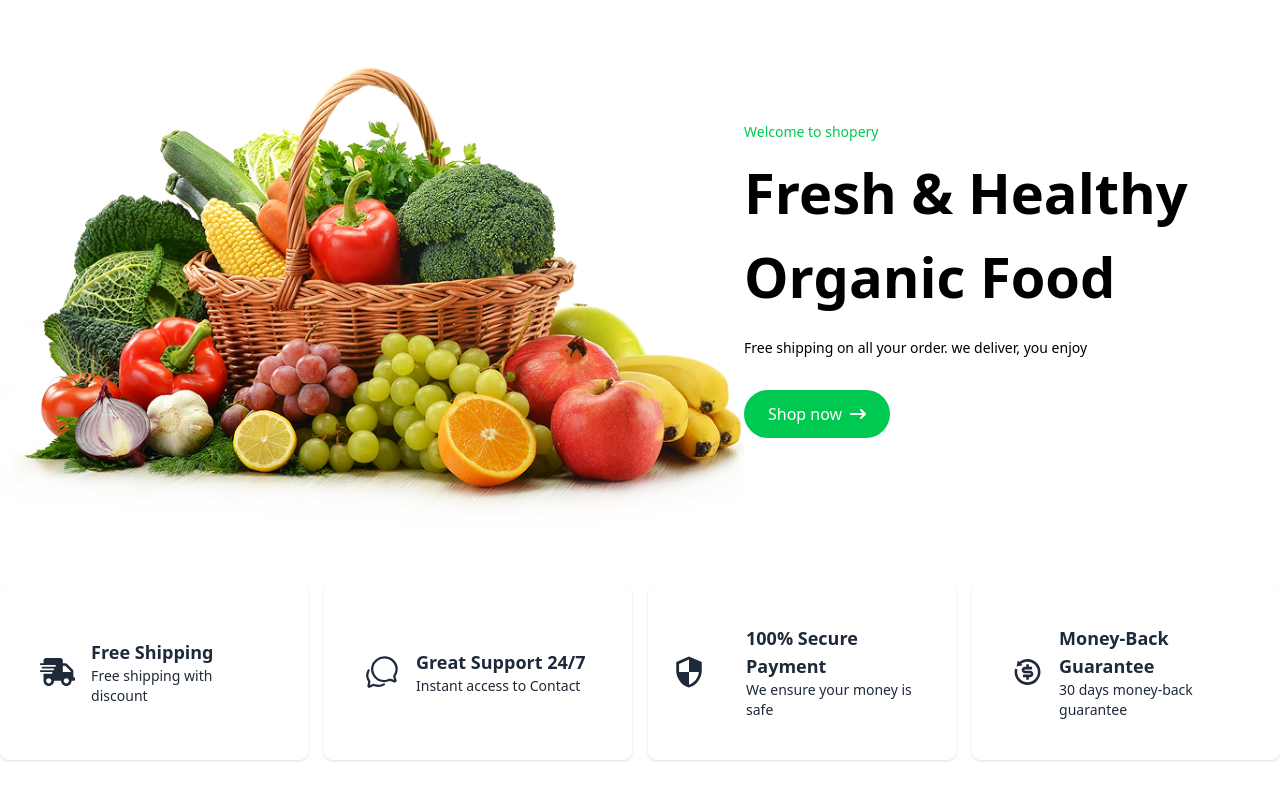
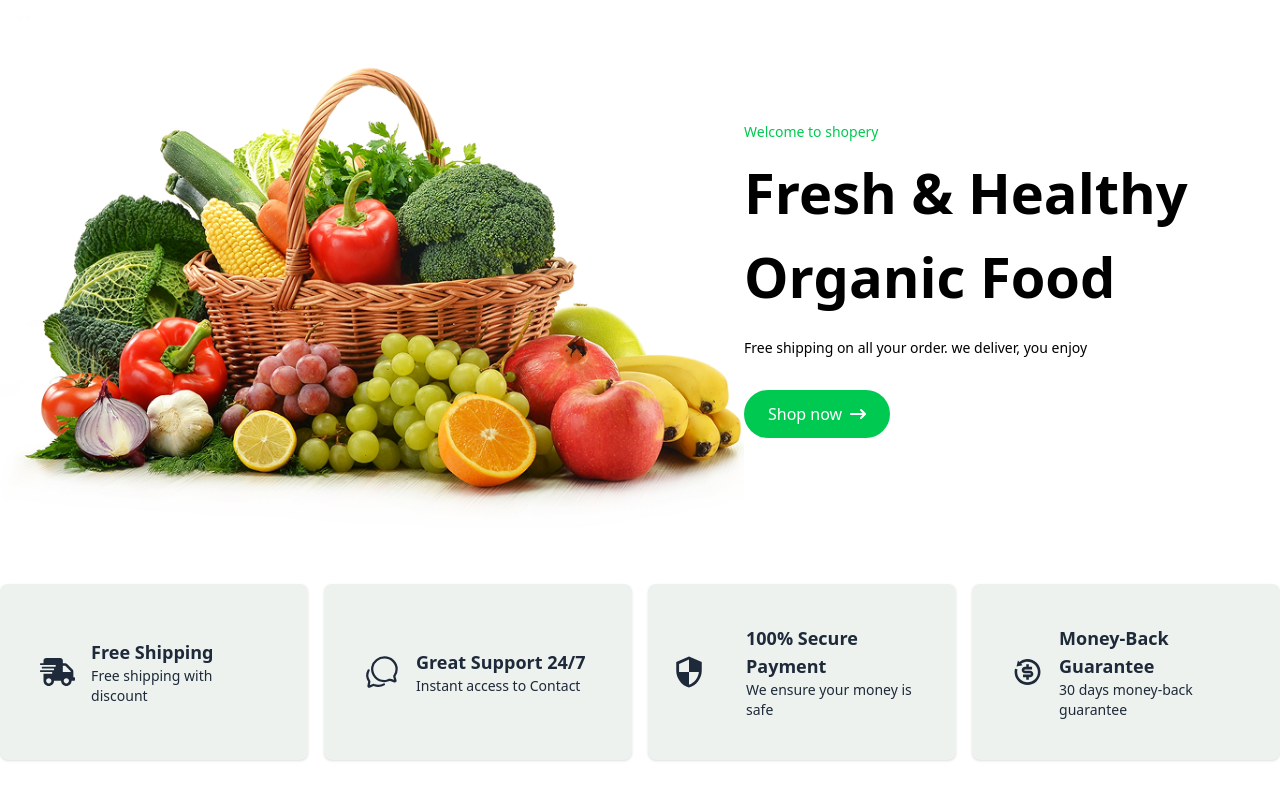
Before and after one commit to mahirTheCoder/Organic-E-Commerce, a Next.js app: page / in a window 1280 px wide. Shown: the part 362-1162 px from the top of the page. Built offline with nearby package versions, Linux system fonts and the light colour scheme.

Commit message:
hero update

```diff
--- a/src/app/Components/Hero.jsx
+++ b/src/app/Components/Hero.jsx
@@ -11,7 +11,7 @@ const Hero = () => {
         <div className="container mx-auto py-10 grid grid-cols-1 md:grid-cols-4 gap-4">
 
           {/* BOX 1 */}
-          <div className="flex items-center gap-4 p-10 bg-white shadow rounded-lg
+          <div className="flex items-center gap-4 p-10 bg-[#EDF2EE] shadow rounded-lg
                           text-gray-800 transition-all duration-300
                           hover:bg-green-500 hover:text-white cursor-pointer">
             <FaShippingFast className="text-4xl" />
@@ -22,7 +22,7 @@ const Hero = () => {
           </div>
 
           {/* BOX 2 */}
-          <div className="flex items-center gap-4 p-10 bg-white shadow rounded-lg
+          <div className="flex items-center gap-4 p-10 bg-[#EDF2EE]  shadow rounded-lg
                           text-gray-800 transition-all duration-300
                           hover:bg-green-500 hover:text-white cursor-pointer">
             <IoChatbubblesOutline className="text-4xl" />
@@ -33,7 +33,7 @@ const Hero = () => {
           </div>
 
           {/* BOX 3 */}
-          <div className="flex items-center gap-10 p-6 bg-white shadow rounded-lg
+          <div className="flex items-center gap-10 p-6 bg-[#EDF2EE]  shadow rounded-lg
                           text-gray-800 transition-all duration-300
                           hover:bg-green-500 hover:text-white cursor-pointer">
             <MdOutlineSecurity className="text-4xl" />
@@ -44,7 +44,7 @@ const Hero = () => {
           </div>
 
           {/* BOX 4 */}
-          <div className="flex items-center gap-4 p-10 bg-white shadow rounded-lg
+          <div className="flex items-center gap-4 p-10 bg-[#EDF2EE]  shadow rounded-lg
                           text-gray-800 transition-all duration-300
                           hover:bg-green-500 hover:text-white cursor-pointer">
             <RiRefund2Line className="text-4xl" />
```
